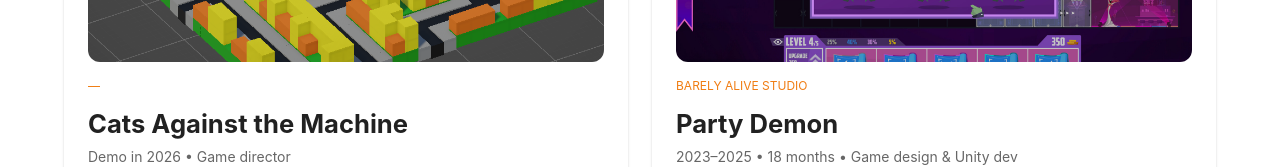
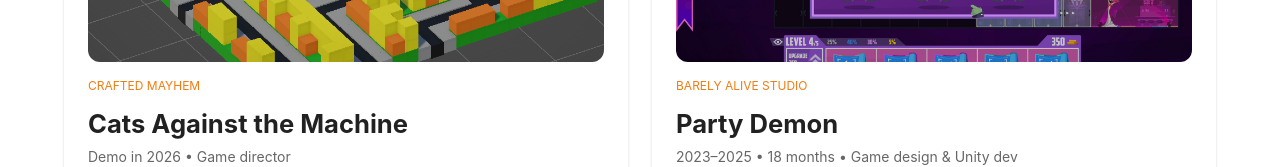
Before and after one commit to FarrasArias/CraftedMayhemWebsite, a React (Vite) app: page /#/games in a window 1280 px wide. Shown: the part 424-591 px from the top of the page. Built offline with nearby package versions, Linux system fonts and the light colour scheme.

Commit message:
added favicon

```diff
--- a/index.html
+++ b/index.html
@@ -6,7 +6,7 @@
     <meta name="viewport" content="width=device-width, initial-scale=1" />
     <meta name="theme-color" content="#8714fa" />
     <meta name="description" content="Crafted Mayhem Studio — apps, games, and AI projects." />
-    <link rel="icon" type="image/svg+xml" href="favicon.svg" />
+    <link rel="icon" type="image/png" href="favicon.png" />
     <title>Crafted Mayhem Studio</title>
   </head>
   <body>
--- a/src/data/projects.ts
+++ b/src/data/projects.ts
@@ -16,6 +16,7 @@ export type Project = {
 
 export const projects: Project[] = [
     {
+        client: 'Crafted Mayhem',
         title: 'Cats Against the Machine',
         year: 'Demo in 2026',
         role: 'Game director',
```
Also changed, not shown: public/favicon.png (added), 17 other files (tests, documents, lock files or other folders).
